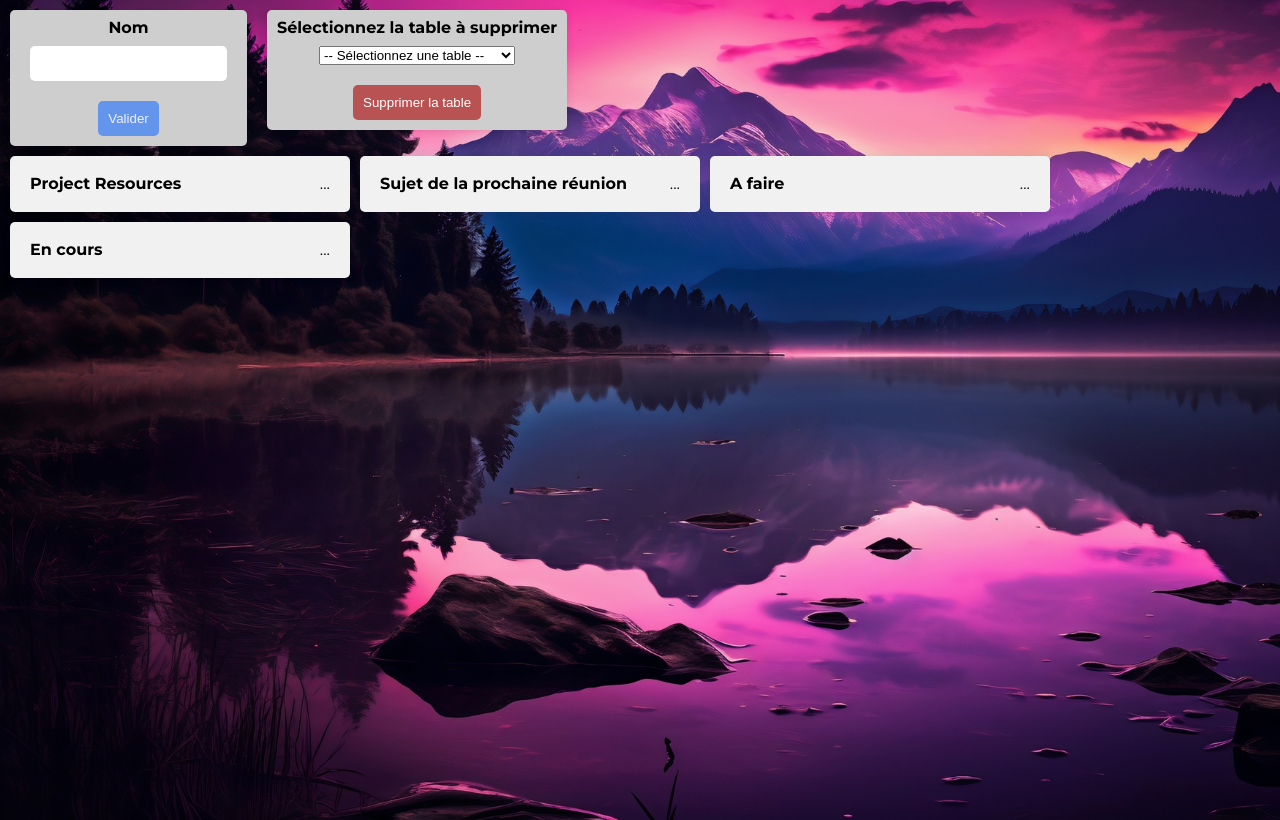
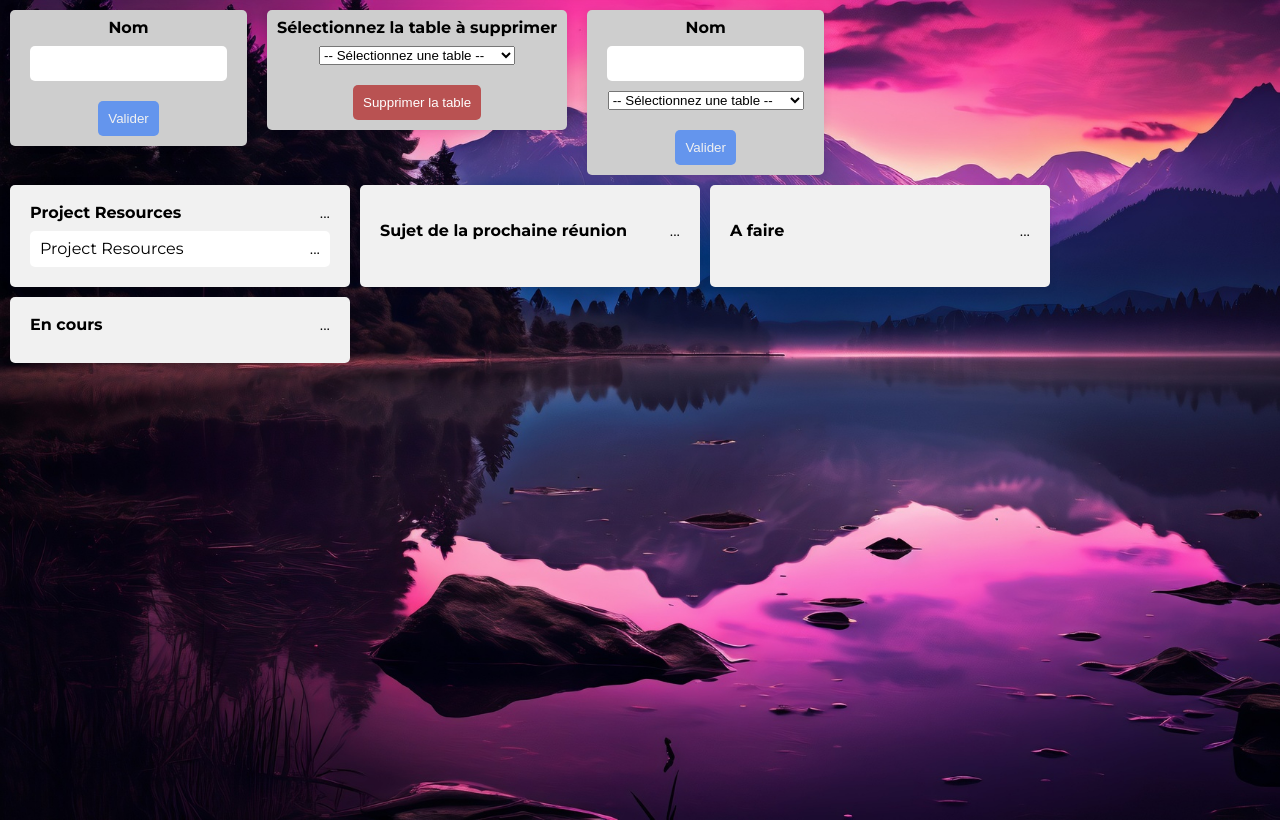
Before and after one commit to Dylan-Orecchioni/task-manager, a React (Vite) app: page / in a window 1280 px wide. Built offline with nearby package versions, Linux system fonts and the light colour scheme.

Commit message:
Exo 9: Creation du formulaire de tâche

```diff
--- a/src/components/Form/FormDeleteForm/FormDeleteTable.jsx
+++ b/src/components/Form/Tables/FormDeleteTable/FormDeleteTable.jsx
@@ -1,7 +1,7 @@
 // FormDeleteTable.jsx
 // eslint-disable-next-line no-unused-vars
 import React, { useState } from 'react';
-import './FormDeleteForm.css';
+import './FormDeleteTable.css';
 
 // eslint-disable-next-line react/prop-types
 const FormDeleteTable = ({ tables, setTables }) => {
--- /dev/null
+++ b/src/components/Form/Task/FormAddTask/FormAddTask.jsx
@@ -0,0 +1,73 @@
+// eslint-disable-next-line no-unused-vars
+import React, {useState} from 'react';
+import './FormAddTask.css';
+import {v4 as uuid} from "uuid";
+
+// eslint-disable-next-line react/prop-types
+const FormAddTask = ({tables, addTask}) => {
+
+  const [tasks, setTasks] = useState([]);
+  const [selectedTable, setSelectedTable] = useState('');
+
+  const preventDefault = (e) => {
+    e.preventDefault();
+  }
+
+  const handleTasksChange = (e) => {
+    setTasks(e.target.value);
+  }
+
+  const handleTableChange = (e) => {
+    setSelectedTable(e.target.value);
+  }
+
+  const validateForm = () => {
+     if (tasks === '' || selectedTable === '') {
+       alert('Veuillez renseigner les champs');
+     } else {
+         const newTask = {
+             id: uuid(),
+             title: tasks,
+             tableId: selectedTable,
+             content: tasks.content
+         }
+
+         addTask(newTask);
+         setTasks('');
+         setSelectedTable('');
+
+     }
+
+
+  }
+  return (
+      <div className="container">
+        <form onSubmit={preventDefault}>
+          <div className="form-group">
+            <label className="my-3" htmlFor="name">Nom</label>
+            <input type="text" id="name" value={tasks} onChange={handleTasksChange} className="form-control" />
+            <select
+                id="deleteTable"
+                className="form-control"
+                onChange={handleTableChange}
+                value={selectedTable}
+            >
+              <option value="">-- Sélectionnez une table --</option>
+              {/* eslint-disable-next-line react/prop-types */}
+              {tables.map((table) => (
+                  <option key={table.id} value={table.id}>
+                    {table.title}
+                  </option>
+              ))}
+            </select>
+          </div>
+
+          <div className="form-group">
+            <input type="submit" value="Valider" className="btn btn-primary my-3" onClick={validateForm} />
+          </div>
+        </form>
+      </div>
+  );
+};
+
+export default FormAddTask;
--- /dev/null
+++ b/src/components/Form/Task/Task.css
@@ -0,0 +1,7 @@
+.task-header {
+    display: flex;
+    justify-content: space-between;
+    background-color: white;
+    padding: 10px;
+    border-radius: 5px;
+}
--- /dev/null
+++ b/src/components/Form/Task/Task.jsx
@@ -0,0 +1,18 @@
+// eslint-disable-next-line no-unused-vars
+import React from 'react';
+import './Task.css';
+
+// eslint-disable-next-line react/prop-types
+const Task = ({ task }) => {
+  return (
+      <div>
+        <div className="task-header">
+          {/* eslint-disable-next-line react/prop-types */}
+          <h1>{task.title}</h1>
+          <p>...</p>
+        </div>
+      </div>
+  );
+};
+
+export default Task;
--- a/src/components/Tables/Table/Table.css
+++ b/src/components/Tables/Table/Table.css
@@ -4,6 +4,7 @@
     justify-content: center;
     flex-wrap: wrap;
     width: 300px;
+    gap: 10px;
     background-color: #f1f1f1;
     border-radius: 5px;
     padding: 20px;
--- a/src/components/Tables/Table/Table.jsx
+++ b/src/components/Tables/Table/Table.jsx
@@ -1,13 +1,23 @@
 import './Table.css';
+import Task from "../../Form/Task/Task.jsx";
 
 // eslint-disable-next-line react/prop-types
-const Table = ({ title }) => {
+const Table = ({ title, tasks, table }) => {
   return (
       <div className="card container">
         <div className="card-header">
           <h1>{title}</h1>
           <p>...</p>
         </div>
+
+        <div className="card-body">
+          {/* eslint-disable-next-line react/prop-types */}
+          {tasks.map((task) => {
+              if(task.tableId === table.id){
+                return <Task key={task.id} task={task} />
+          }}
+          )}
+        </div>
       </div>
   );
 };
--- a/src/components/Tables/Tables.jsx
+++ b/src/components/Tables/Tables.jsx
@@ -1,27 +1,40 @@
 import './Tables.css'
 import {useState} from "react";
 import Table from "./Table/Table.jsx";
-import FormAddTable from "../Form/FormAddTable/FormAddTable.jsx";
-import FormDeleteTable from "../Form/FormDeleteForm/FormDeleteTable.jsx";
+import FormAddTable from "../Form/Tables/FormAddTable/FormAddTable.jsx";
+import FormDeleteTable from "../Form/Tables/FormDeleteTable/FormDeleteTable.jsx";
+import FormAddTask from "../Form/Task/FormAddTask/FormAddTask.jsx";
+import task from "../Form/Task/Task.jsx";
 
 // eslint-disable-next-line react/prop-types
 const Tables = () => {
   const [tables, setTables] = useState([
       {
-        id: 1,
-          title: "Project Resources",
+        id: '1',
+        title: "Project Resources",
+
       },
       {
-        id: 2,
-          title: "Sujet de la prochaine réunion",
+        id: '2',
+        title: "Sujet de la prochaine réunion",
+
       },
       {
-        id: 3,
-          title: "A faire",
+        id: '3',
+        title: "A faire",
+
       },
       {
-        id: 4,
-          title: "En cours",
+        id: '4',
+        title: "En cours",
+      }
+  ]);
+
+  const [tasks, setTasks] = useState([
+      {
+          id: '1',
+          title: "Project Resources",
+          tableId: '1',
       }
   ]);
 
@@ -29,16 +42,22 @@ const Tables = () => {
     setTables([...tables, newTable]);
   }
 
+const addTask = (newTask) => {
+  setTasks([...tasks, newTask]);
+}
+
+
   return (
       <>
         <div className="formAddTable">
           <FormAddTable addTable={addTable}/>
           <FormDeleteTable tables={tables} setTables={setTables}/>
+          <FormAddTask tables={tables} addTask={addTask}/>
         </div>
 
         <div className="card-container">
           {tables.map((table, index) => (
-              <Table key={index} title={table.title} />
+              <Table key={index} title={table.title} tasks={tasks} table={table}/>
           ))}
         </div>
       </>
```
Also changed, not shown: src/components/Form/Tables/FormAddTable/FormAddTable.css (renamed from src/components/Form/FormAddTable/FormAddTable.css), src/components/Form/Tables/FormAddTable/FormAddTable.jsx (renamed from src/components/Form/FormAddTable/FormAddTable.jsx), src/components/Form/Tables/FormDeleteTable/FormDeleteTable.css (renamed from src/components/Form/FormDeleteForm/FormDeleteForm.css), src/components/Form/Task/FormAddTask/FormAddTask.css (added).
